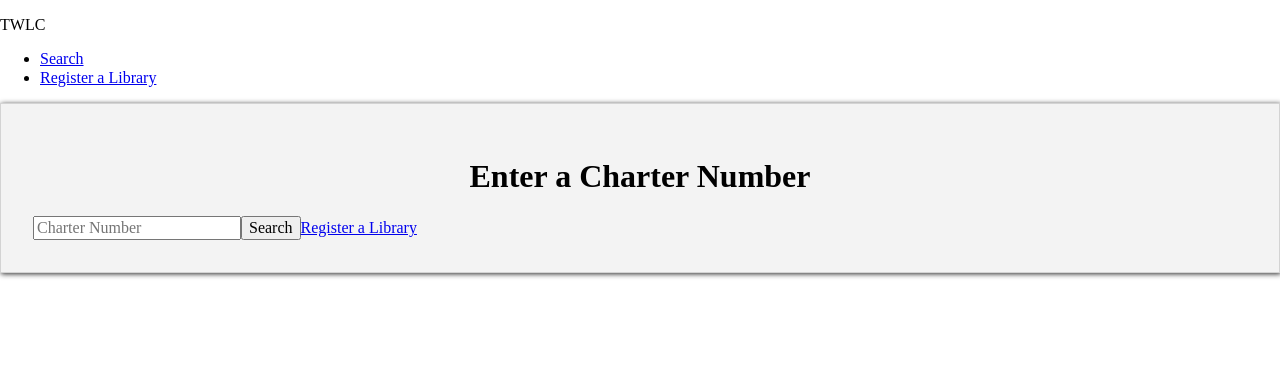
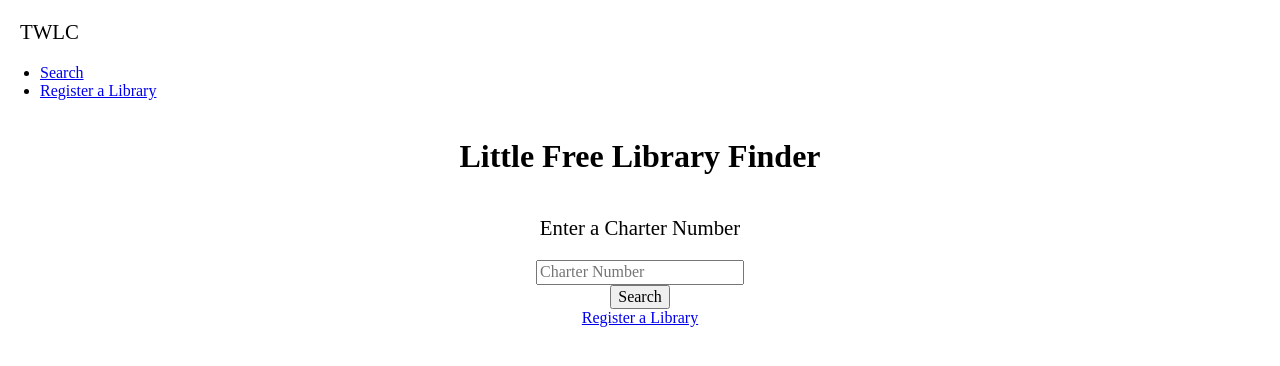
Before and after one commit to Wobblegang/scratch-project, a React app in the folder client/: page / in a window 1280 px wide. Shown: the top 366 px of the page. Built offline with nearby package versions, Linux system fonts and the light colour scheme.

Commit message:
complete add

```diff
--- a/client/src/components/Add/Add.js
+++ b/client/src/components/Add/Add.js
@@ -1,5 +1,7 @@
 import React, { useState } from 'react';
+import { Link, useNavigate } from 'react-router-dom';
 import './Add.scss';
+
 
 //path to add <Route path='/library/:charterNumber/addBook' element={<Add />} />
 const Add = () => {
@@ -18,47 +20,50 @@ const Add = () => {
     setNewGenre(e.target.value);
   };
 
-  const saveNowBook = (e) => {
-    e.preventDefault();
+  const navigate = useNavigate();
+
+  const saveBook = (e) => {
     const newBook = {
       title: newTitle,
       author: newAuthor,
       genre: newGenre,
     };
-    // addNewBook(newBook);
-    // post reqest to store new book
-
     setNewTitle('');
     setNewAuthor('');
     setNewGenre('');
-    setNewFirstPublishedYear('');
+
+    fetch(`/api/library/${charterNumber}/addBook`, {
+      method: 'POST',
+      headers: {
+        'Content-Type': 'application/json',
+      },
+      body: JSON.stringify(newBook),
+    })
+    .then(response => {
+      if (!response.ok) {
+        throw new Error('Error: unable to add book to library');
+      }
+      return response.json();
+    })
+    .then(data => {
+      if(data.success) {
+        navigate(`/library/${charterNumber}`);
+      }
+    })
   };
 
   return (
-    <div className='add-box'>
-      <form>
-        <label>Book Title:</label>
-        <br />
-        <input type='text' onChange={getNewTitle} value={newTitle} />
-        <br />
-        <label>Author:</label>
-        <br />
-        <input type='text' onChange={getNewAuthor} value={newAuthor} />
-        <br />
-        <label>Genre:</label>
-        <br />
-        <input type='text' onChange={getNewGenre} value={newGenre} />
-        <br />
-        <label>First Published Year:</label>
-        <br />
-        <input
-          type='text'
-          onChange={getNewFirstPublishedYear}
-          value={newFirstPublishedYear}
-        />
-        <br />
-        <button onClick={saveNowBook}>Submit</button>
-      </form>
+    <div className='addBody'>
+      <h1>Add a Book</h1>
+      <h2>Little Free Library Charter Number: {charterNumber}</h2>
+      <label>Book Title:</label>
+      <input type='text' onChange={getNewTitle} value={newTitle} placeholder='Book Title'/>
+      <label>Author:</label>
+      <input type='text' onChange={getNewAuthor} value={newAuthor} placeholder='Author'/>
+      <label>Genre:</label>
+      <input type='text' onChange={getNewGenre} value={newGenre} placeholder='Genera'/>
+      <button onClick={saveBook}>Add Book</button>
+      <Link to={`/library/${charterNumber}`}>Back to Library</Link>
     </div>
   );
 };
--- a/client/src/components/Add/Add.scss
+++ b/client/src/components/Add/Add.scss
@@ -1,11 +1,7 @@
-.add-box {
+.addBody {
   color: black;
   background: #f3f3f3;
   padding: 2rem;
   border: 1px solid lightgray;
   box-shadow: 1px 1px 5px rgba(22, 22, 22, 0.915);
 }
-
-.add-box button {
-  margin-top: 5px;
-}
--- a/client/src/components/Search/Search.js
+++ b/client/src/components/Search/Search.js
@@ -32,7 +32,8 @@ const Search = () => {
 
   return (
     <div className="searchBody">
-      <h1>Enter a Charter Number</h1>
+      <h1>Little Free Library Finder</h1>
+      <p>Enter a Charter Number</p>
       <input
         className='charterInput'
         type="text"
--- a/client/src/components/Search/Search.scss
+++ b/client/src/components/Search/Search.scss
@@ -1,7 +1,11 @@
 .searchBody {
-  color: black;
-  background: #f3f3f3;
-  padding: 2rem;
-  border: 1px solid lightgray;
-  box-shadow: 1px 1px 5px rgba(22, 22, 22, 0.915);
+  display: flex;
+  flex-direction: column;
+  align-items: center;
+  height: 100vh;
 }
+
+p {
+  font-size: 1.3rem;
+  margin: 20px;
+}
```
